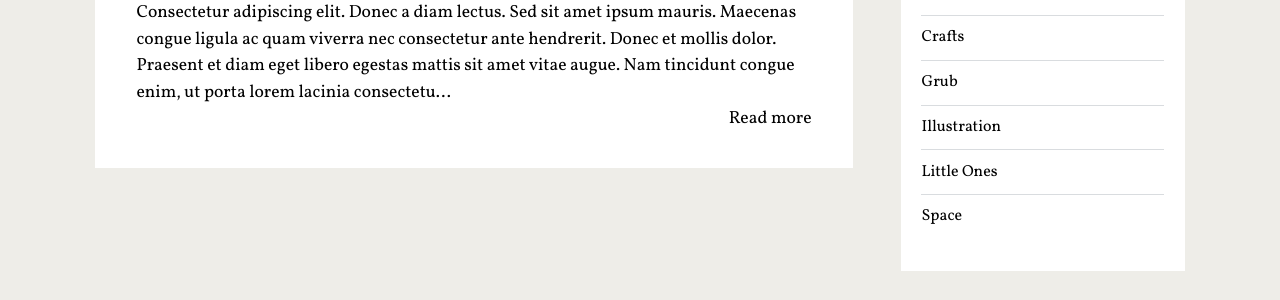
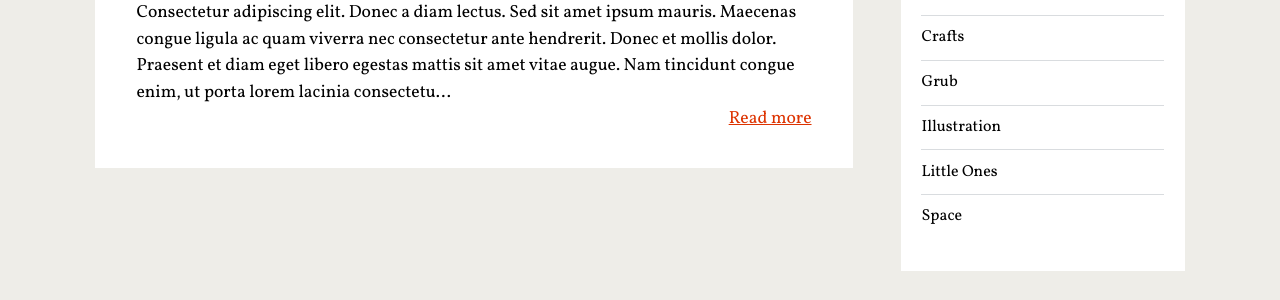
Before and after one commit to randideo/randideo.github.io, a Jekyll site: the page built from backup.html, in a window 1280 px wide. Shown: the part 715-1015 px from the top of the page. Built offline with Jekyll 4.4.1, drawn with Linux system fonts in a browser that asks for light colours; nearby versions of some CDN libraries; some web fonts are replaced; comment, search, counter and statistics services are not loaded.

Commit message:
Update backup.html

```diff
--- a/backup.html
+++ b/backup.html
@@ -33,7 +33,7 @@ layout: default
 
 	<div class="entry-content">{{ post.content | split:"<!-- more -->" | first | strip_html | truncate:300 }}
 {% if post.content | size > 300 %}
-    <div align="right" class="jump-link">Read more</div>
+		<div align="right" class="jump-link"><a href="{{ post.url }}">Read more</a></div>
 {% endif %}</div>
 
 	 </div></div>
```
